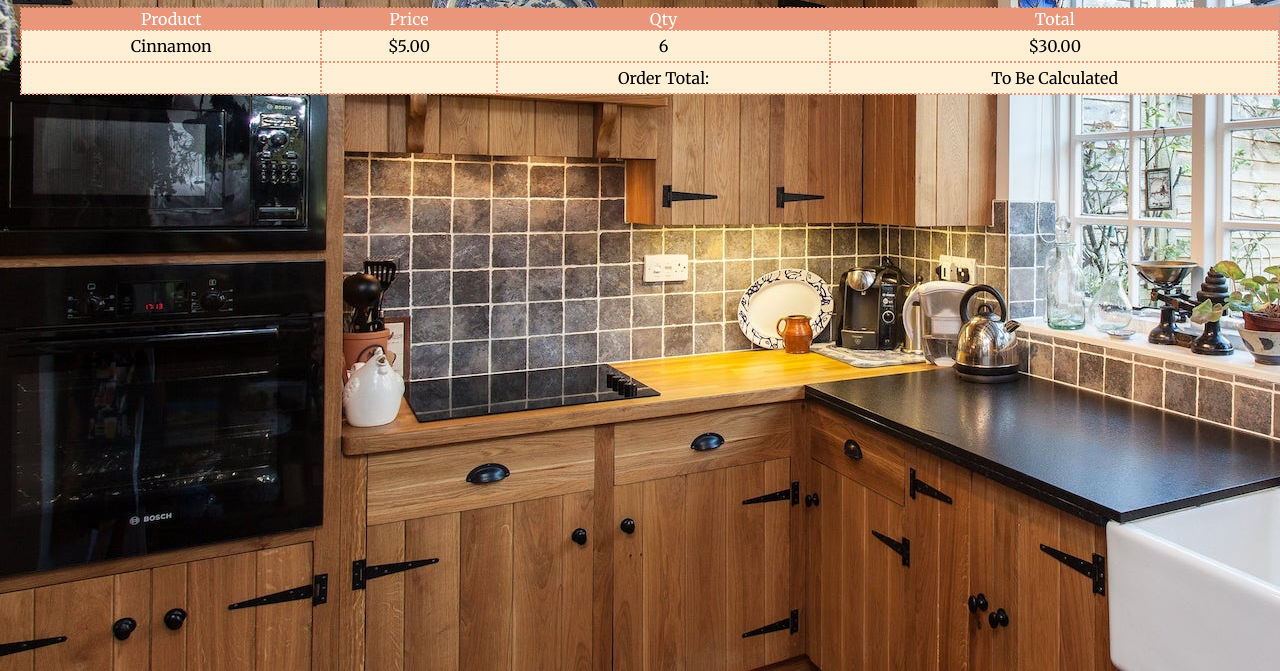
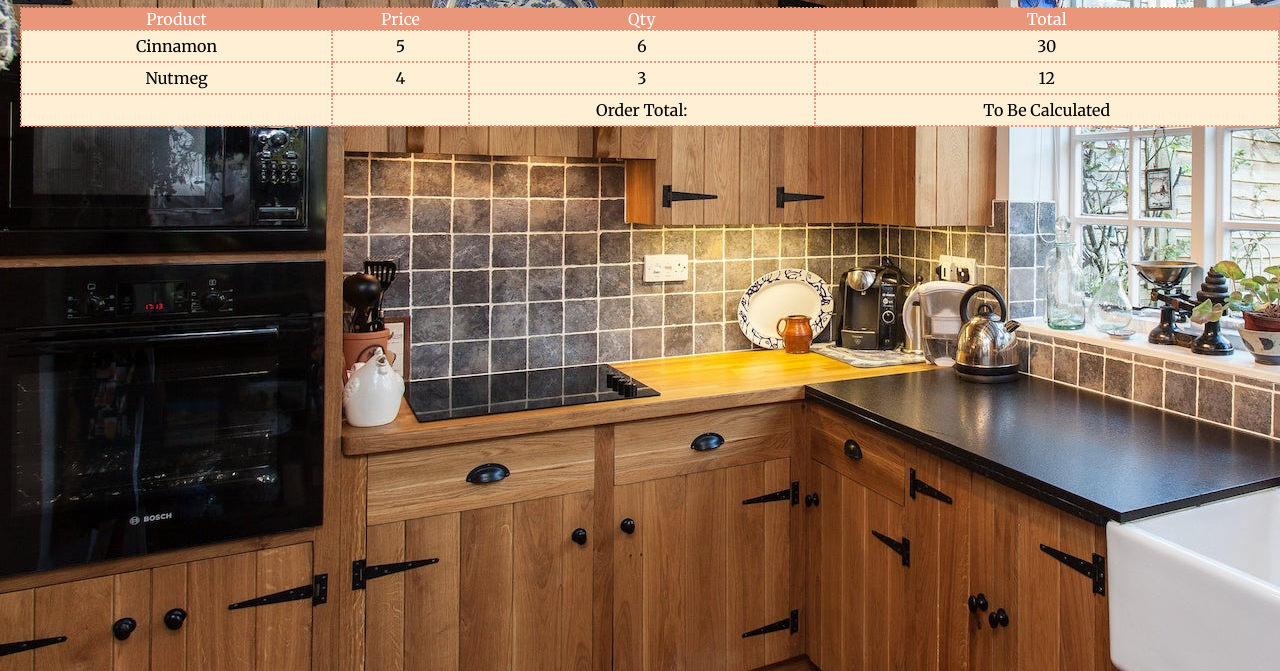
Before and after one commit to jlaurentpdx/jojos-kitchen, a website: page cart/index.html in a window 1280 px wide. Shown: the part 129-800 px from the top of the page. Drawn offline with Linux system fonts and the light colour scheme.

Commit message:
added renderLineItems script to shopping cart

```diff
--- a/cart/index.html
+++ b/cart/index.html
@@ -22,12 +22,7 @@
             <th>Total</th>
         </thead>
         <tbody id="table-body"> <!-- make empty later -->
-            <tr>
-                <td>Cinnamon</td>
-                <td>$5.00</td>
-                <td>6</td>
-                <td>$30.00</td>
-            </tr>
+
         </tbody>
         <tfoot>
             <td></td>
@@ -36,5 +31,6 @@
             <td>To Be Calculated</td>
         </tfoot>
     </table>
+    <script type="module" src="./renderCart.js"></script>
 </body>
 </html>
--- a/cart/renderCart.js
+++ b/cart/renderCart.js
@@ -0,0 +1,13 @@
+import { spices } from '../data/spices.js';
+import { cart } from '../data/cart-data.js';
+import { findById } from '../utils.js';
+import { renderLineItems } from '../render-line-items.js';
+
+const tbody = document.getElementById('table-body');
+
+for (let cartItem of cart) {
+    const spiceData = findById(cartItem.id, spices);
+
+    const tr = renderLineItems(cartItem, spiceData);
+    tbody.appendChild(tr);
+}
--- a/data/cart-data.js
+++ b/data/cart-data.js
@@ -1,4 +1,4 @@
-export const cartContents = [
+export const cart = [
     { id: '1', qty: 6 },
     { id: '3', qty: 3 }
 ];
--- /dev/null
+++ b/render-line-items.js
@@ -0,0 +1,19 @@
+export function renderLineItems(cartItem, productData) {
+    const tr = document.createElement('tr');
+
+    const tdName = document.createElement('td');
+    tdName.textContent = productData.name;
+
+    const tdPrice = document.createElement('td');
+    tdPrice.textContent = productData.price;
+
+    const tdQty = document.createElement('td');
+    tdQty.textContent = cartItem.qty;
+
+    const tdTotal = document.createElement('td');
+    tdTotal.textContent = productData.price * cartItem.qty;
+
+    tr.append(tdName, tdPrice, tdQty, tdTotal);
+
+    return tr;
+}
```
